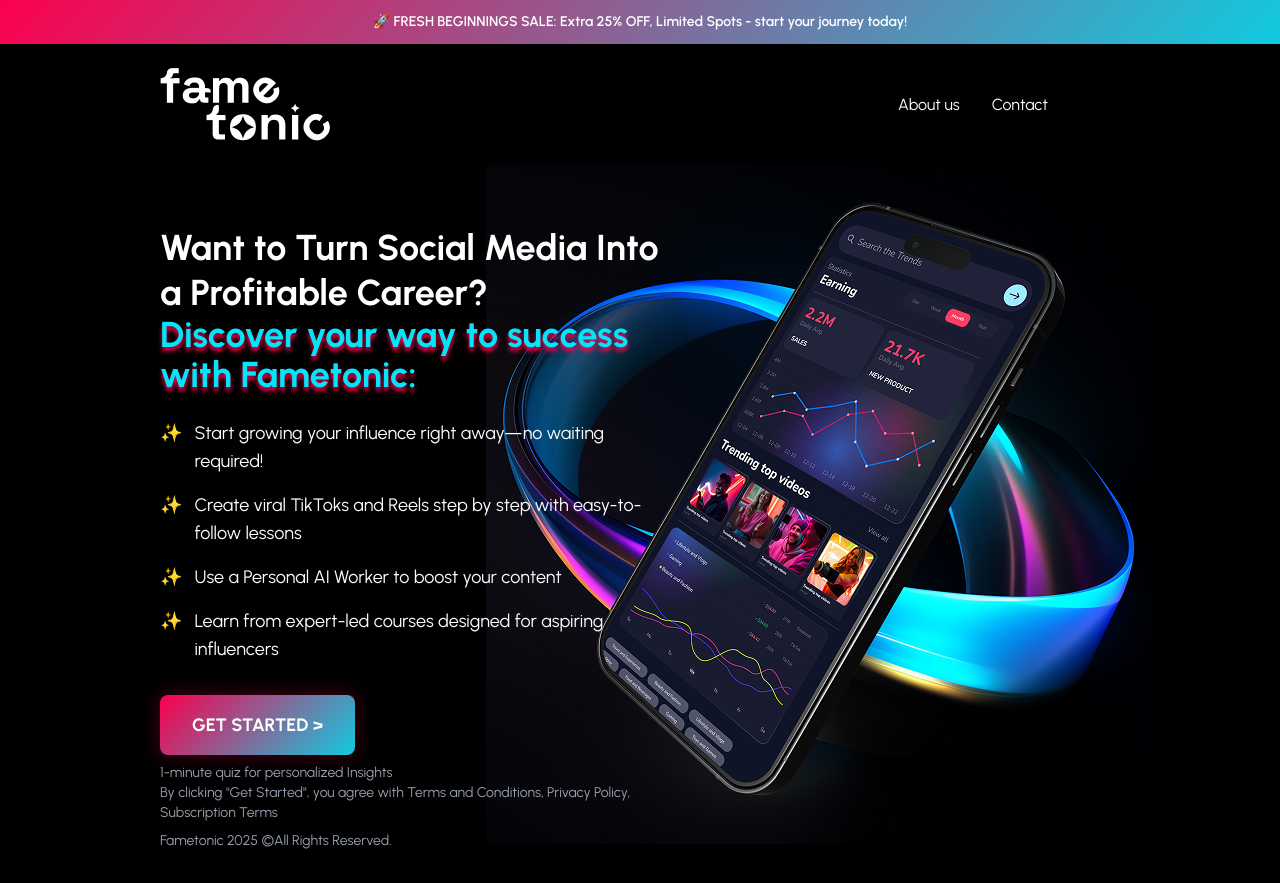
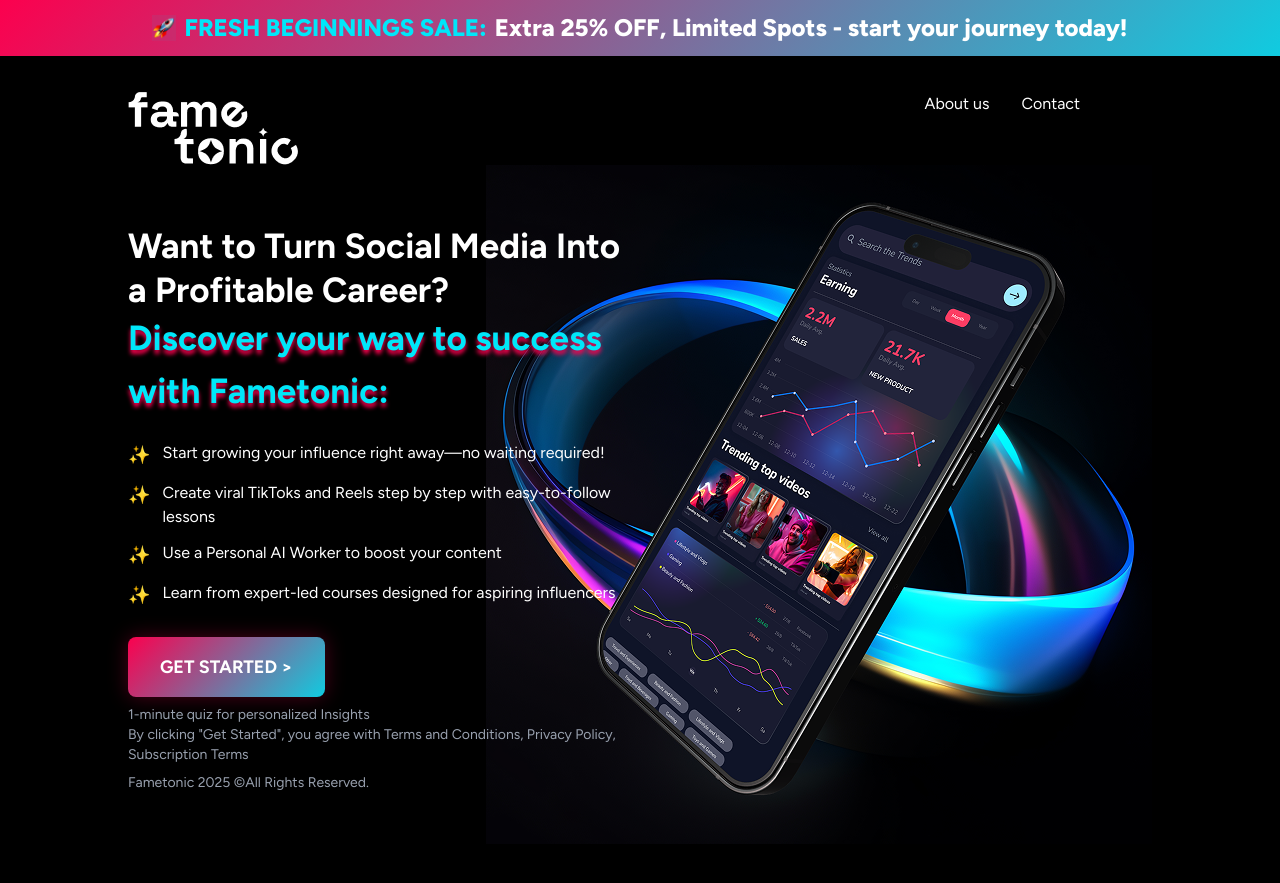
Before and after one commit to talha018dev/netzet-demo, a Next.js app: page / in a window 1280 px wide. After the commit the page ends 844 px from the top, so only its background shows below. Built offline with nearby package versions, Linux system fonts and the light colour scheme.

Commit message:
rocket icon fixed

```diff
--- a/src/app/globals.css
+++ b/src/app/globals.css
@@ -10,13 +10,14 @@
 @theme inline {
   --color-background: var(--background);
   --color-foreground: var(--foreground);
-  --font-sans: var(--font-urbanist);
+  --font-sans: var(--font-figtree);
+  --font-figtree: var(--font-figtree);
 }
 
 body {
   background: var(--background);
   color: var(--foreground);
-  font-family: var(--font-urbanist), Arial, Helvetica, sans-serif;
+  font-family: var(--font-figtree), Arial, Helvetica, sans-serif;
 }
 
 /* Custom gradient text effect */
--- a/src/app/layout.tsx
+++ b/src/app/layout.tsx
@@ -1,9 +1,14 @@
 import type { Metadata } from "next";
-import { Urbanist } from "next/font/google";
+import { Figtree, Urbanist } from "next/font/google";
 import "./globals.css";
 
 const urbanist = Urbanist({
   variable: "--font-urbanist",
+  subsets: ["latin"],
+});
+
+const figtree = Figtree({
+  variable: "--font-figtree",
   subsets: ["latin"],
 });
 
@@ -20,7 +25,7 @@ export default function RootLayout({
   return (
     <html lang="en">
       <body
-        className={`${urbanist.variable} antialiased`}
+        className={`${urbanist.variable} ${figtree.variable} antialiased`}
       >
         {children}
       </body>
--- a/src/components/Banner.tsx
+++ b/src/components/Banner.tsx
@@ -1,8 +1,17 @@
+import Image from 'next/image';
+
 export default function Banner() {
   return (
     <div className="banner-gradient py-3 px-4 text-center text-sm font-semibold">
-      <span className="flex items-center justify-center gap-2">
-        🚀 FRESH BEGINNINGS SALE: Extra 25% OFF, Limited Spots - start your journey today!
+      <span className="flex items-center justify-center gap-2 text-2xl font-extrabold">
+        <Image
+          src="/rocket.png"
+          alt="Rocket"
+          width={24}
+          height={24}
+          className="inline-block"
+        />
+        <span className="text-[#00E7F9]">FRESH BEGINNINGS SALE:</span> Extra 25% OFF, Limited Spots - start your journey today!
       </span>
     </div>
   );
--- a/src/components/Features.tsx
+++ b/src/components/Features.tsx
@@ -7,13 +7,13 @@ const features = [
 
 export default function Features() {
   return (
-    <div className="space-y-3 lg:space-y-4 mb-6 lg:mb-8">
+    <div className="space-y-3 mb-7">
       {features.map((feature, index) => (
         <div key={index} className="flex items-start gap-3 text-left lg:text-left">
           <span className="text-yellow-400 text-lg">✨</span>
-          <p className="text-base lg:text-lg">{feature}</p>
+          <p className={`text-base ${index === 0 ? 'font-figtree' : ''}`}>{feature}</p>
         </div>
       ))}
     </div>
-  );
+  )
 }
--- a/src/components/Header.tsx
+++ b/src/components/Header.tsx
@@ -3,7 +3,7 @@ import logoDesktop from '../../public/logo-desktop.png';
 
 export default function Header() {
   return (
-    <header className="max-w-[80%] mx-auto flex justify-between items-center px-4 py-6 lg:px-8">
+    <header className="max-w-[80%] mx-auto flex justify-between items-start mt-9">
       <div className="flex items-center">
         <Image
           src={logoDesktop}
--- a/src/components/MainLayout.tsx
+++ b/src/components/MainLayout.tsx
@@ -4,16 +4,16 @@ import HeroImage from './HeroImage';
 
 export default function MainLayout() {
   return (
-    <div className="relative max-w-[80%] mx-auto px-4 lg:px-8">
+    <div className="relative max-w-[80%] mx-auto">
       <div className="absolute right-0 z-0">
         <HeroImage />
       </div>
       <div className="relative z-10 w-full flex flex-col lg:flex-row items-center justify-between gap-8 max-w-[516px]">
         <div className="flex-1 max-w-2xl text-center lg:text-left text-white mt-15">
-          <h1 className="text-4xl font-bold mb-0 leading-tight">
+          <h1 className="text-[2.185rem] font-bold mb-0 leading-tight font-urbanist">
             Want to Turn Social Media Into a Profitable Career?
           </h1>
-          <h1 className="text-4xl font-bold mb-6" style={{ color: 'rgba(0, 231, 249, 1)', textShadow: '0px 4px 4px rgba(252, 0, 78, 1)' }}>
+          <h1 className="text-[2.185rem] font-bold mb-6 font-urbanist" style={{ color: 'rgba(0, 231, 249, 1)', textShadow: '0px 4px 4px rgba(252, 0, 78, 1)' }}>
             Discover your way to success with Fametonic:
           </h1>
           <Features />
```
Also changed, not shown: public/rocket.png (added).
